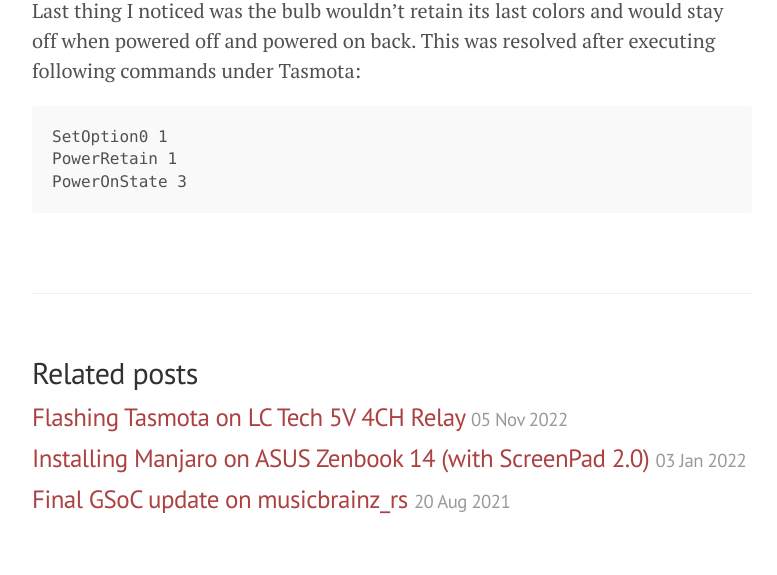
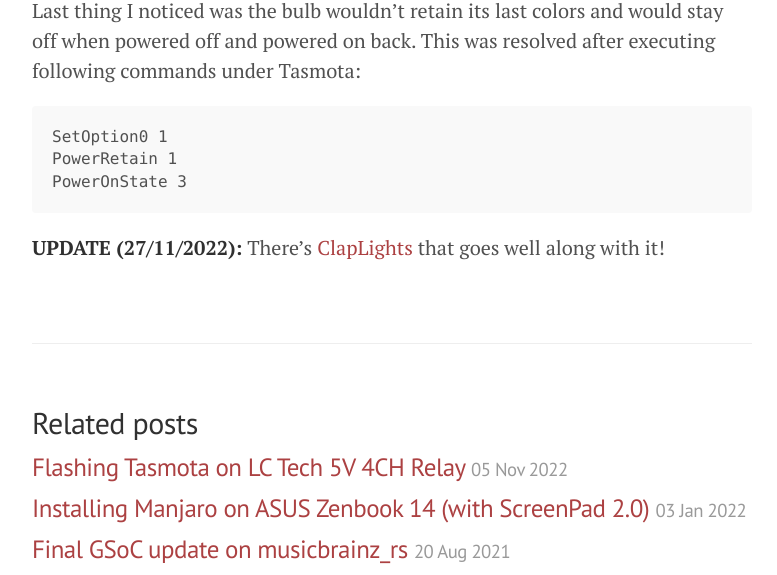
Before and after one commit to ritiek/ritiek.github.io, a Jekyll site: the page built from _posts/2022-10-04-flashing-tasmota-on-a-tuya-based-bulb.md, in a window 1280 px wide and 900 px high, scrolled down 6255 px, cut to the strip 325-900 px from the top of the window. Shown: the whole strip, without its empty margins (248-1025 px from the left). Built offline with Jekyll 4.4.1, drawn with Linux system fonts in a browser that asks for light colours; nearby versions of some CDN libraries; before the commit the page ends 7105 px from its top, so only the background shows below that.

Commit message:
Mention about ClapLights

````diff
--- a/_posts/2022-10-04-flashing-tasmota-on-a-tuya-based-bulb.md
+++ b/_posts/2022-10-04-flashing-tasmota-on-a-tuya-based-bulb.md
@@ -219,3 +219,5 @@
 PowerRetain 1
 PowerOnState 3
 ```
+
+**UPDATE (27/11/2022):** There's [ClapLights](https://github.com/ritiek/ClapLights) that goes well along with it!
````
